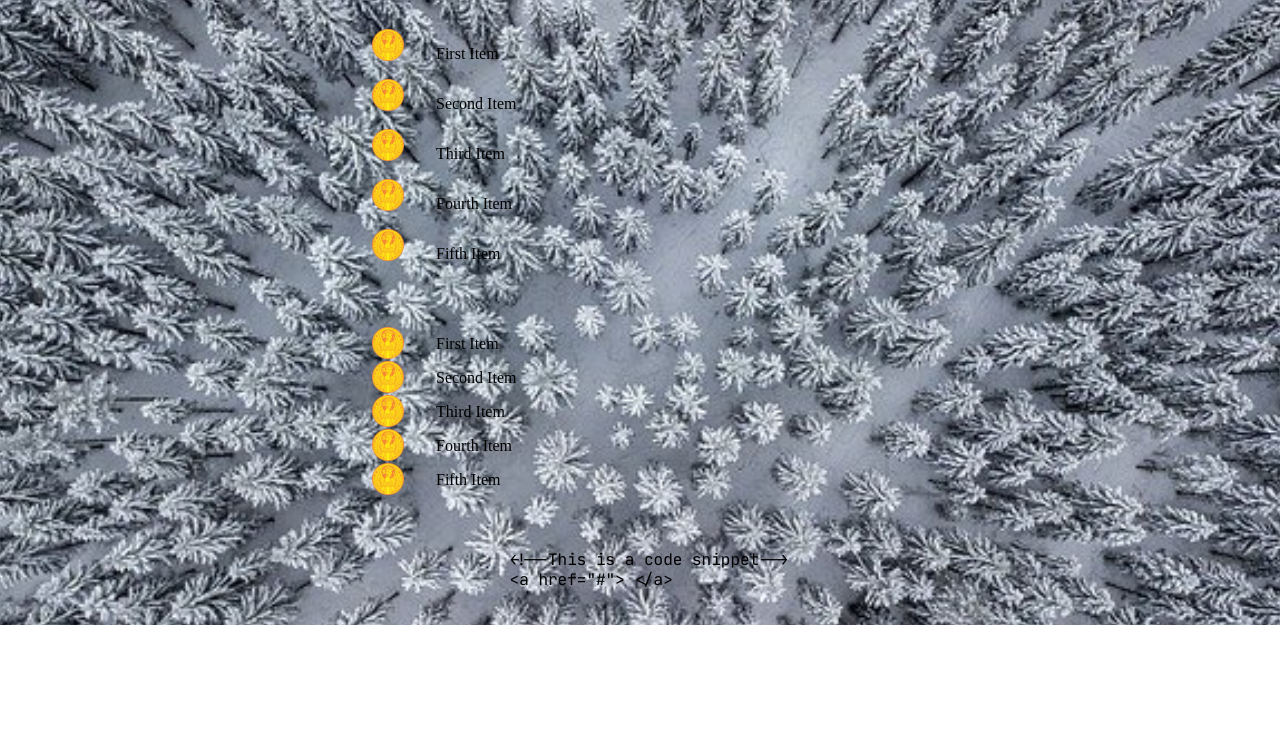
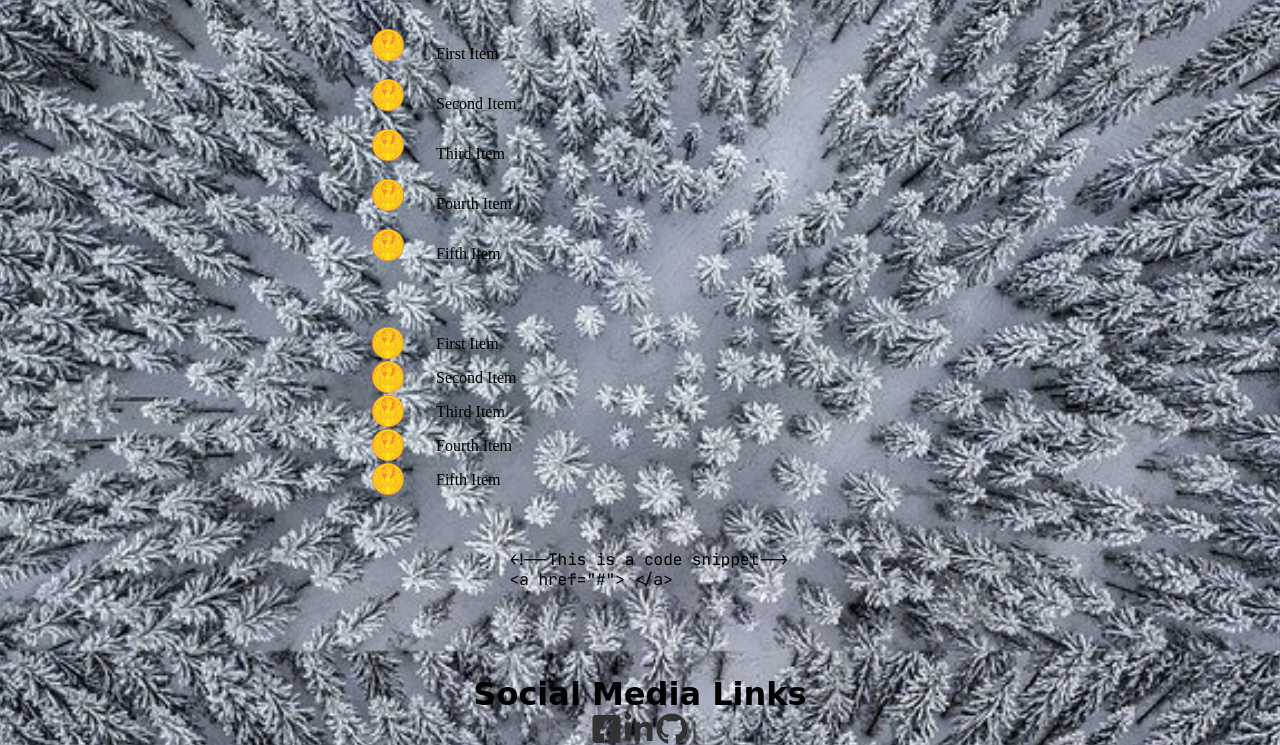
Before and after one commit to Triple0/Let-s-learn-css, a plain HTML site: page index.html in a window 1280 px wide. Shown: the part 1749-2494 px from the top of the page. Before the commit the page ends 2374 px from the top, so only its background shows below. Drawn offline with Linux system fonts and the light colour scheme; files whose address does not match are found by name; a web font is replaced by a local one.

Commit message:
Added new targets using hover, focus and active

```diff
--- a/css/main.css
+++ b/css/main.css
@@ -243,3 +243,28 @@ p {
     height: 32px;
 
 }
+
+#social-media-links{
+  list-style: none;
+  text-align: center;
+
+}
+
+
+#social-media-links > li{ /* > is a Direct Child Selector. The LT must be DIRECTLY inside the element with the "social-media-links" id in this case*/
+    display: inline-block;
+
+  }
+
+#social-media-links .fab { /* > is a Direct Child Selector. The LT must be DIRECTLY inside the element with the "social-media-links" id in this case*/
+    color: rgba(50, 50, 50, 1);
+    font-size: 32px;
+
+}
+
+#social-media-links a:hover .fab,
+#social-media-links a:active .fab,
+#social-media-links a:focus .fab{
+    color: rgba(50, 50, 50, 0.5);
+
+}
--- a/index.html
+++ b/index.html
@@ -6,6 +6,7 @@
         </title>
         <meta name="viewport" content="width=device-width, initial-scale=1.0">
         <link rel="stylesheet" href="./css/main.css">
+        <link rel="stylesheet" href="./vendor/font-awesome/css/all.min.css">
         <script src="./js/scripts.js"></script>
     </head>
     <body>
@@ -96,5 +97,29 @@
                 &lt;a href="#"&gt; &lt;/a&gt;
             </code>
         </article>
+        <footer>
+            <h2>Social Media Links</h2>
+            <ul id="social-media-links">
+                <li>
+                    <!-- Always use the target attribute with _blank as the value when writing EXTERNAL links. Your website will stay in its original browser tab, and the new link will open in a blank or fresh browser page.-->
+                    <a href="https://facebook.com" target="_blank">
+                        <i class="fab fa-facebook-square"></i>
+                        <span class="screen-reader-text">Facebook</span>
+                    </a>
+                </li>
+                <li>
+                    <a href="https://linkedin.com" target="_blank">
+                        <i class="fab fa-linkedin-in"></i>
+                        <span class="screen-reader-text">LinkedIn</span>
+                    </a>
+                </li>
+                <li>
+                    <a href="https://github.com" target="_blank">
+                        <i class="fab fa-github"></i>
+                        <span class="screen-reader-text">GitHub</span>
+                    </a>
+                </li>
+            </ul>
+        </footer>
     </body>
 </html>
```
